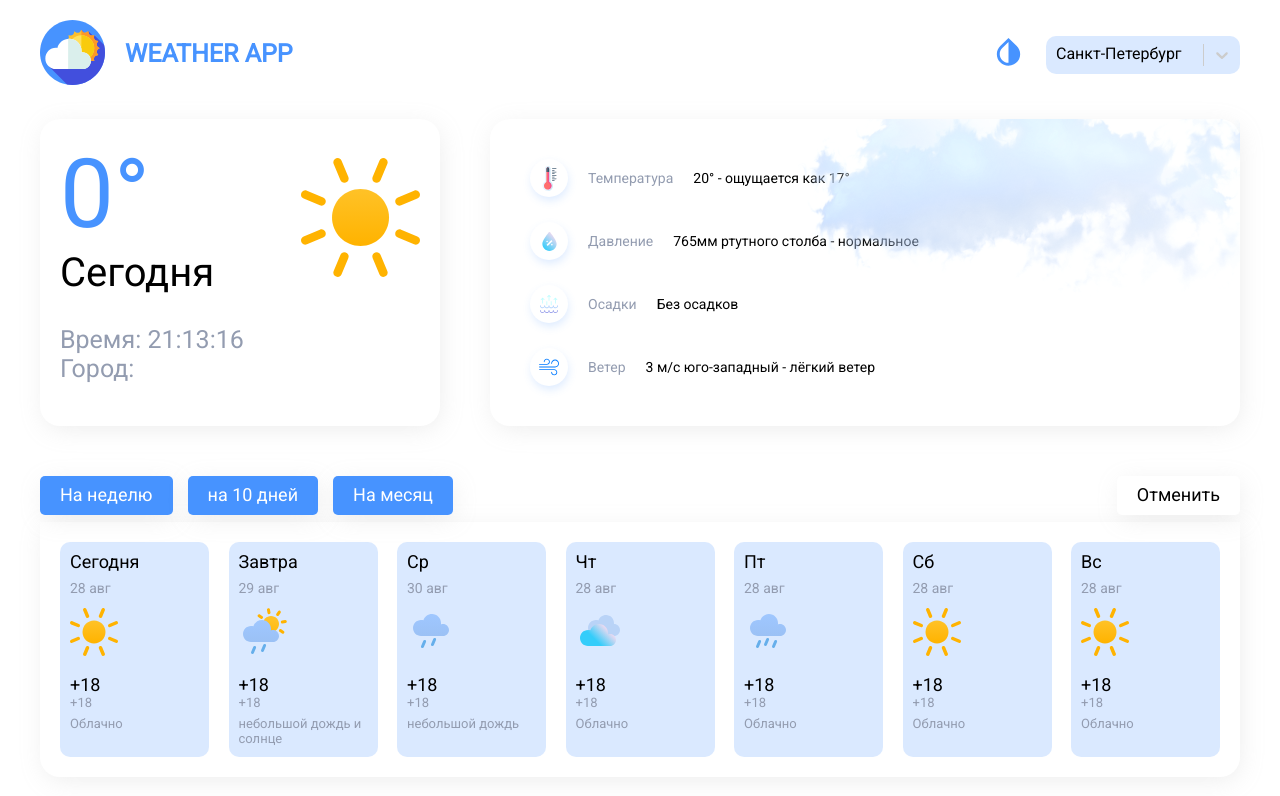
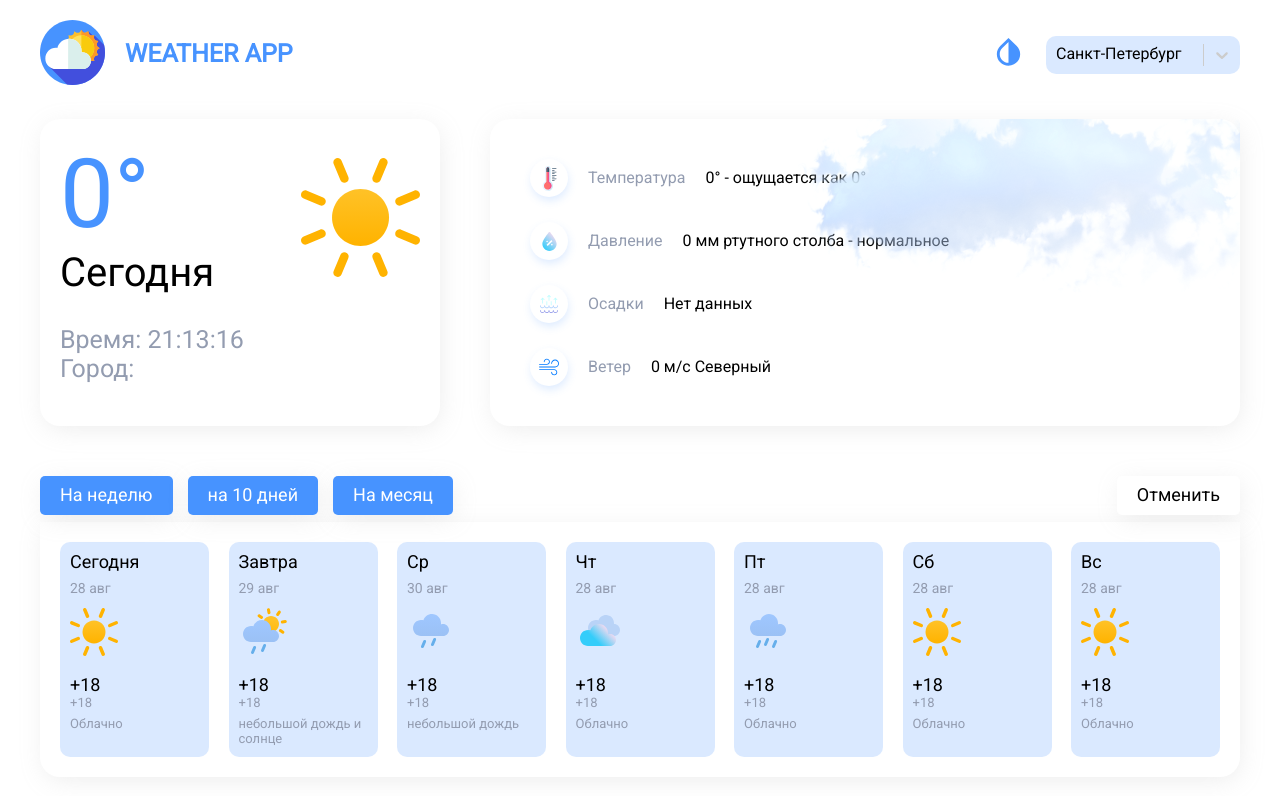
Before and after one commit to WilDwMe/React-Weather-App, a React (Create React App) app: page / in a window 1280 px wide. Shown: the top 796 px of the page. Built offline with nearby package versions, Linux system fonts and the light colour scheme; no server answers.

Commit message:
Add day details from API weather

```diff
--- a/src/pages/Home/components/ThisDayInfo/ThisDayInfo.module.scss
+++ b/src/pages/Home/components/ThisDayInfo/ThisDayInfo.module.scss
@@ -36,7 +36,7 @@
 
     .indicator__name,
     .indicator__value {
-      font-size: 14px;
+      font-size: 16px;
     }
     .indicator__name {
       color: $base-color;
--- a/src/pages/Home/components/ThisDayInfo/ThisDayInfo.tsx
+++ b/src/pages/Home/components/ThisDayInfo/ThisDayInfo.tsx
@@ -1,4 +1,6 @@
-import React from 'react';
+import React, { useEffect } from 'react';
+import { useCustomDispatch, useCustomSelector } from '../../../../hooks/store';
+import { selectCurrentWeatherData } from '../../../../store/selectors';
 import s from './ThisDayInfo.module.scss';
 import cloud from '../../../../assets/images/cloud.png';
 import { ThisDayItem } from './ThisDayItem';
@@ -12,27 +14,48 @@ export interface Item {
 }
 
 export const ThisDayInfo = (props: Props) => {
+
+    const { weather } = useCustomSelector(selectCurrentWeatherData);
+
+    useEffect(() => {
+        console.log(weather);
+    });
+
+    const precipitation = weather.weather[0].description[0].toUpperCase() + weather.weather[0].description.slice(1);
+
+    const windDirection = (num: number) => {
+        const value = Math.round(num / 22.5)
+        console.log(value);
+        const directions = ['Северный', 'Северный, Северо-восточный', 'Северо-восточный', 'Восточный, Северо-восточный', 'Восточный',
+            'Восточный, Юго-восточный', 'Юго-восточный', 'Южный, Юго-восточный', 'Южный', 'Южный, Юго-западный', 'Юго-западный',
+            'Западный, Юго-западный', 'Западный', 'Западный, Северо-западный', 'Северо-западный', 'Северный, Северо-западный'];
+        const index = value % 16;
+        return directions[index];
+    };
+
+    const directionSting = windDirection(weather.wind.deg);
+    console.log(directionSting);
+
     const items = [{
         icon_id: 'temp',
         name: 'Температура',
-        value: '20° - ощущается как 17°'
+        value: `${Math.floor(weather.main.temp)}° - ощущается как ${Math.floor(weather.main.feels_like)}°`
     },
     {
         icon_id: 'pressure',
         name: 'Давление',
-        value: '765мм ртутного столба - нормальное'
+        value: `${weather.main.pressure} мм ртутного столба - нормальное`
     },
     {
         icon_id: 'precipitation',
         name: 'Осадки',
-        value: 'Без осадков'
+        value: `${precipitation}`
     },
     {
         icon_id: 'wind',
         name: 'Ветер',
-        value: '3 м/с юго-западный - лёгкий ветер'
-    }
-    ];
+            value: `${weather.wind.speed} м/с ${directionSting}`
+        }];
 
     return (
         <div className={s.this__day_info}>
--- a/src/store/slices/currentWeatherSlice.ts
+++ b/src/store/slices/currentWeatherSlice.ts
@@ -17,6 +17,15 @@ const initialState: CurrentWeather = {
     weather: {
         main: {
             temp: 0,
+            feels_like: 0,
+            pressure: 0,
+        },
+        weather: [{
+            description: 'нет данных'
+        }],
+        wind: {
+            speed: 0,
+            deg: 0
         },
         name: '',
         dt: 0
```
Also changed, not shown: src/store/types/type.ts (+10 -1 lines).
